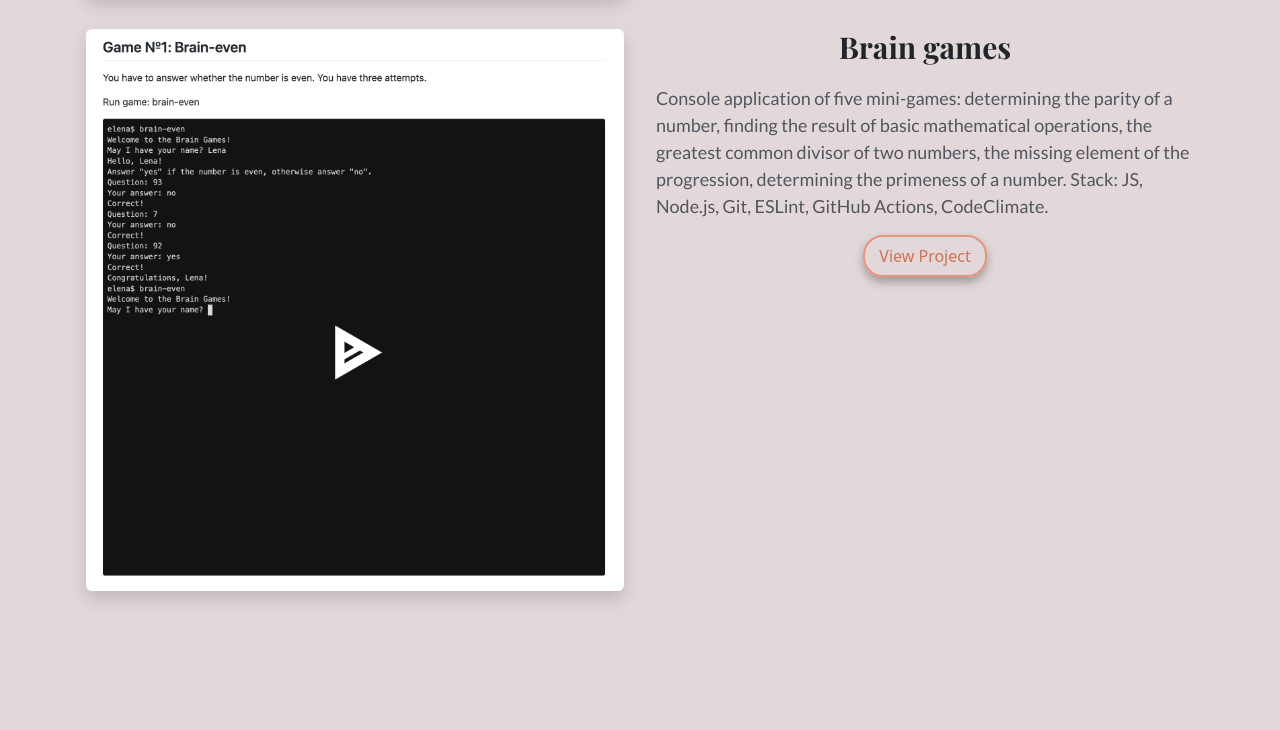
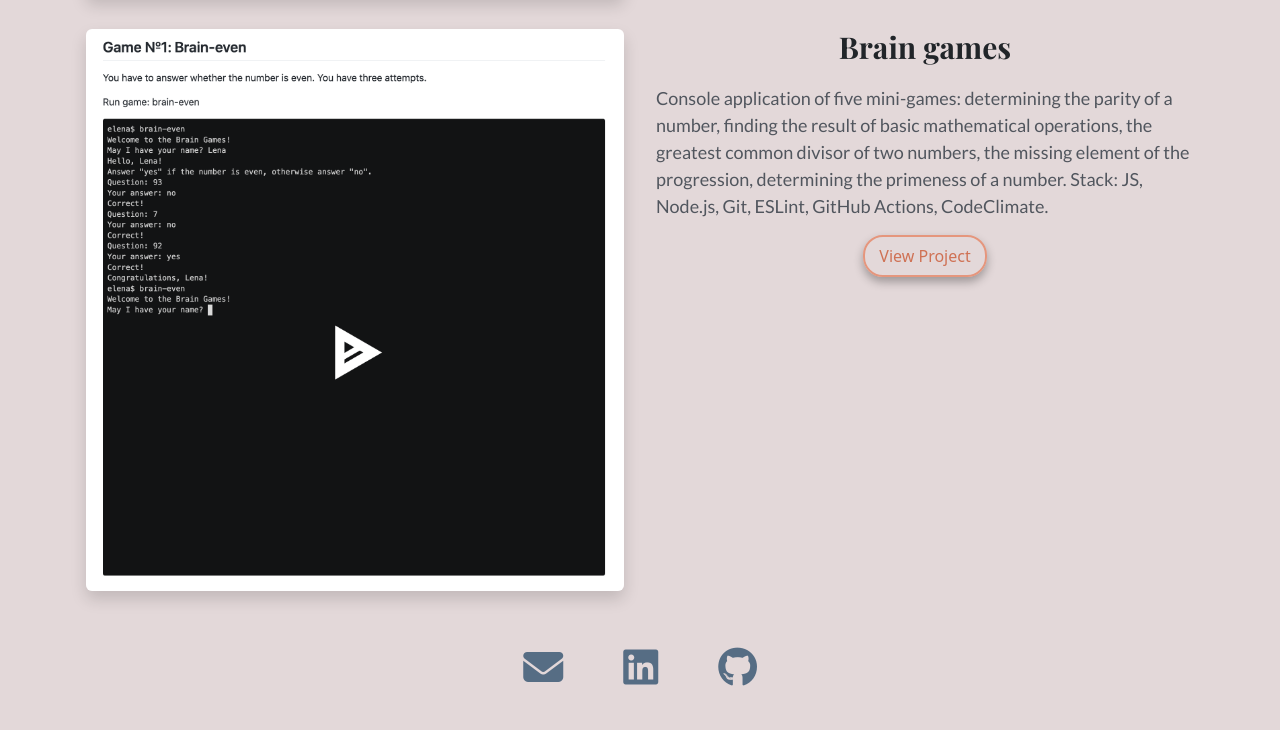
Before and after one commit to ZorenkoElena/portfolio-project, a plain HTML site: page projects.html in a window 1280 px wide. Shown: the part 653-1383 px from the top of the page. Before the commit the page ends 1320 px from the top, so only its background shows below. Drawn offline with nearby package versions, Linux system fonts and the light colour scheme; a web font is replaced by a local one.

Commit message:
Add footer

```diff
--- a/projects.html
+++ b/projects.html
@@ -16,6 +16,10 @@
 			href="https://fonts.googleapis.com/css2?family=Lato:ital,wght@0,400;0,700;1,400;1,700&family=Playfair+Display:ital,wght@0,400;0,700;1,400;1,700&display=swap"
 			rel="stylesheet"
 		/>
+		<script
+			src="https://kit.fontawesome.com/e6a4677cc8.js"
+			crossorigin="anonymous"
+		></script>
 		<!-- CSS only -->
 		<link
 			href="https://cdn.jsdelivr.net/npm/bootstrap@5.2.0/dist/css/bootstrap.min.css"
@@ -128,6 +132,25 @@
 					</div>
 				</div>
 			</div>
+			<footer>
+				<div
+					class="container d-flex justify-content-center footer-contact-link"
+				>
+					<a href="mailto:zorenkoelen@gmail.com" target="_blank"
+						><i class="fa-solid fa-envelope"></i
+					></a>
+
+					<a
+						href="https://www.linkedin.com/in/elena-zorenko-a6125024a/"
+						target="_blank"
+						><i class="fa-brands fa-linkedin"></i
+					></a>
+
+					<a href="https://github.com/ZorenkoElena" target="_blank"
+						><i class="fa-brands fa-github"></i
+					></a>
+				</div>
+			</footer>
 		</div>
 	</body>
 </html>
--- a/styles/app.css
+++ b/styles/app.css
@@ -42,6 +42,9 @@ p {
 	padding-left: 18px;
 }
 
+.welcome-page main {
+	margin-bottom: 120px;
+}
 .welcome-page h1 {
 	font-family: var(--heading-font-family);
 	font-weight: bold;
@@ -146,6 +149,16 @@ p {
 	font-size: 30px;
 	margin-bottom: 20px;
 }
+.footer-contact-link a {
+	font-size: 40px;
+	color: #566d84;
+	margin: 30px;
+	transition: all 200ms ease;
+}
+
+.footer-contact-link a:hover {
+	color: var(--forth-color);
+}
 
 @media (max-width: 768px) {
 	body {
@@ -153,6 +166,9 @@ p {
 	}
 	.portfolio-image {
 		margin: 20px;
+	}
+	.welcome-page main {
+		margin-bottom: 0;
 	}
 	.welcome-page h1 {
 		font-size: 40px;
```
Also changed, not shown: aboutMe.html (+23 -0 lines), contacts.html (+4 -4 lines), index.html (+25 -1 lines).
